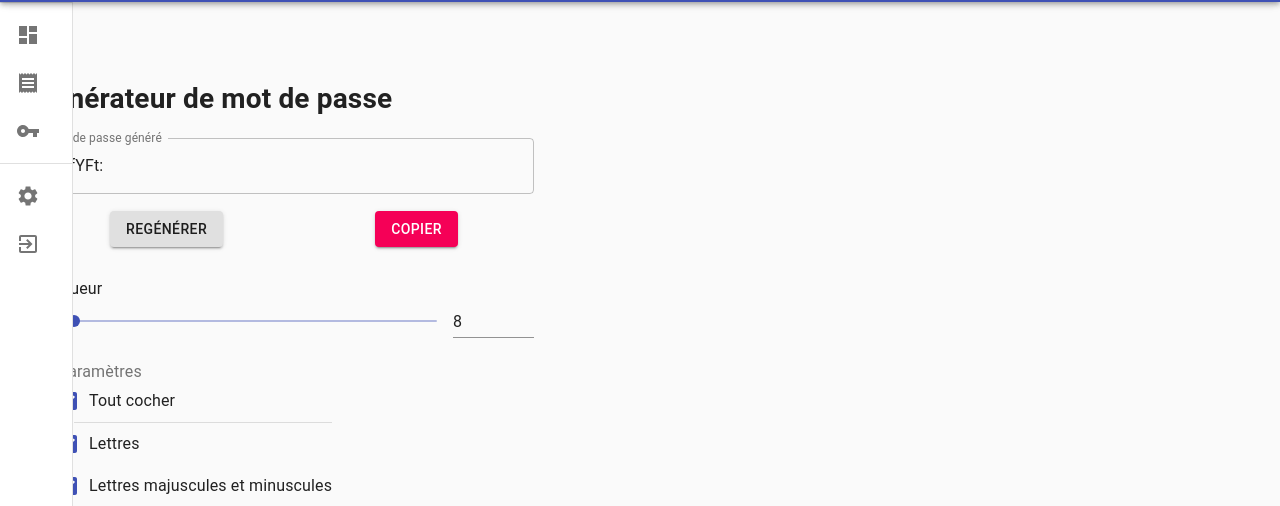
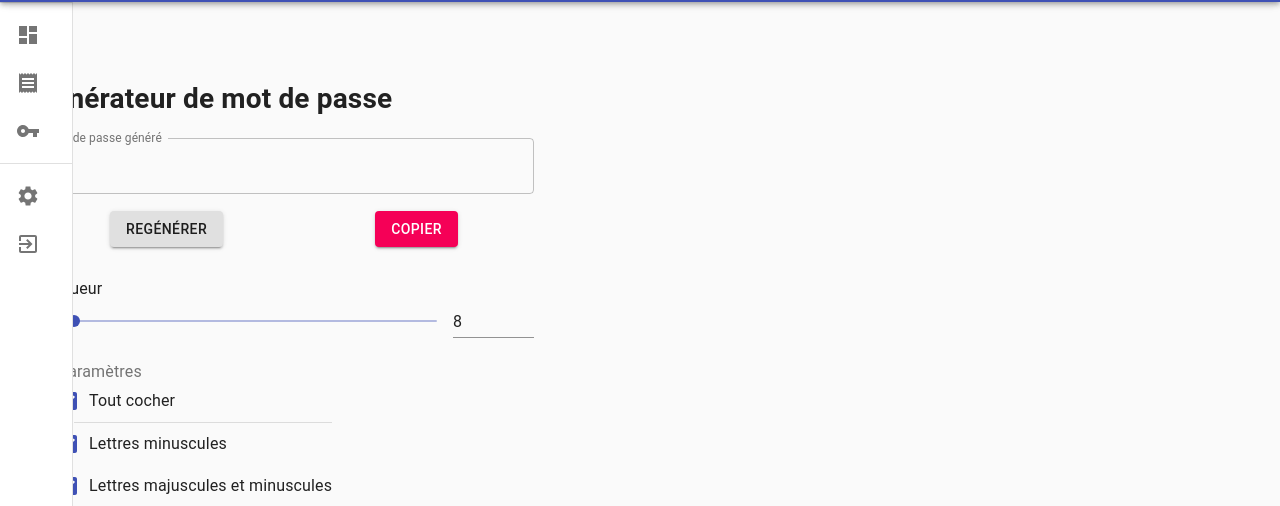
Before and after one commit to TO-Manager/webapp, a React (Create React App) app: page /passwordsGenerator in a window 1280 px wide. Shown: the part 62-568 px from the top of the page. Built offline with nearby package versions, Linux system fonts and the light colour scheme.

Commit message:
:sparkles: can now generate pwd manualy

```diff
--- a/src/Pages/PasswordsGeneratorPage/index.js
+++ b/src/Pages/PasswordsGeneratorPage/index.js
@@ -1,4 +1,4 @@
-import React from 'react';
+import React, { Component } from 'react';
 import Container from '@material-ui/core/Container';
 import Grid from '@material-ui/core/Grid';
 import Typography from '@material-ui/core/Typography';
@@ -26,6 +26,7 @@ const PasswordsGeneratorPage = () => {
 
   const handleSliderChange = (event, newValue) => {
     setValue(newValue);
+    setState({ ...state, valueInput: generatePassword() });
   };
 
   const handleBlur = () => {
@@ -48,6 +49,7 @@ const PasswordsGeneratorPage = () => {
     numbers: true,
     allChecked: true,
     symbols: true,
+    valueInput: '',
   });
 
   const handleChange = name => event => {
@@ -71,6 +73,7 @@ const PasswordsGeneratorPage = () => {
     }
     if (complexLetters == true) {
       characters += uppercase;
+      characters += lowercase;
     }
     if (numbers == true) {
       characters += numbersChar;
@@ -108,15 +111,26 @@ const PasswordsGeneratorPage = () => {
     return pwd;
   }
 
+  const setValueInput = () => {
+    setState({ ...state, valueInput: generatePassword() });
+    return state.valueInput;
+  }
+
+  const getValueInput = () => {
+    return state.valueInput;
+  }
+
+
+
+
   return (
     <Container component="main" maxWidth="lg">
-
       <h1>Générateur de mot de passe</h1>
       <h2>
         <TextField
           className={classes.input}
           id="outlined-number"
-          value={generatePassword()}
+          value={getValueInput()}
           label="Mot de passe généré"
           InputLabelProps={{
             shrink: true,
@@ -126,12 +140,25 @@ const PasswordsGeneratorPage = () => {
       </h2>
 
       <div className={classes.button}>
-        <Button variant="contained">
+        <Button variant="contained"
+          onClick={() => {
+            setValueInput()
+          }}
+        >
           Regénérer
         </Button>
-        <Button variant="contained" color="secondary" >
+        <Button
+          variant="contained"
+          color="secondary"
+          onClick={() => {
+            // copyCodeToClipboard()
+          }}
+        >
           Copier
         </Button>
+
+
+
       </div>
 
 
@@ -190,7 +217,7 @@ const PasswordsGeneratorPage = () => {
                 color="primary"
                 onChange={handleChange('simpleLetters')}
                 value="simpleLetters" />}
-            label="Lettres"
+            label="Lettres minuscules"
           />
           <FormControlLabel
             control={
```
